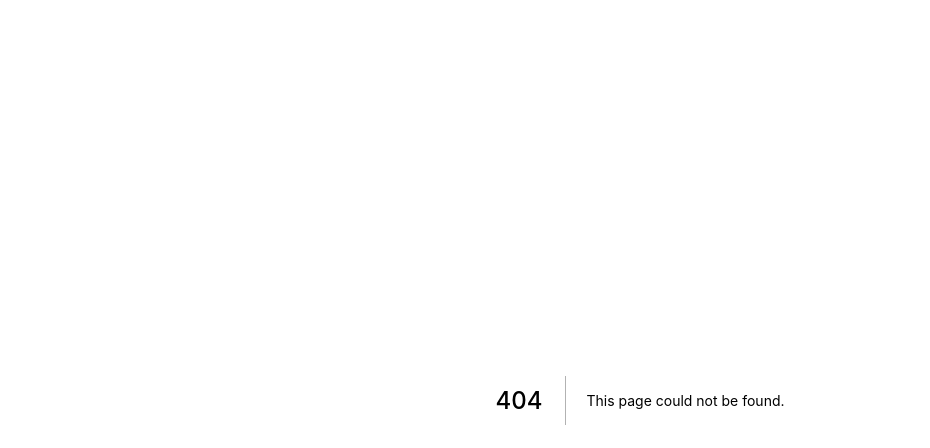
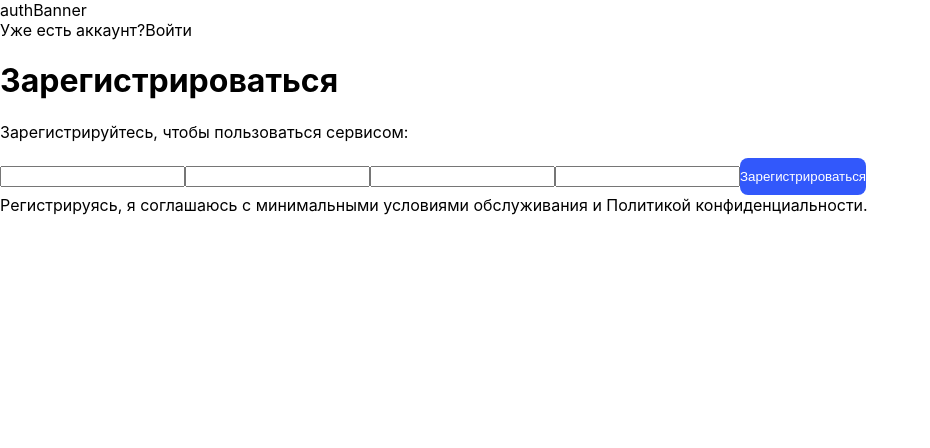
Before and after one commit to MarkComa/fullstats-test-frontend, a Next.js app: page /registration in a window 1280 px wide. Before the commit this address had no page. Shown: the top 448 px of the page, without its empty margins (0-930 px from the left). Built offline with nearby package versions, Linux system fonts and the light colour scheme.

Commit message:
create html page

```diff
--- a/package.json
+++ b/package.json
@@ -14,7 +14,8 @@
     "next": "12.1.6",
     "node-sass": "^7.0.1",
     "react": "18.1.0",
-    "react-dom": "18.1.0"
+    "react-dom": "18.1.0",
+    "react-hook-form": "^7.30.0"
   },
   "devDependencies": {
     "@types/node": "17.0.31",
--- /dev/null
+++ b/pages/404.tsx
@@ -0,0 +1,5 @@
+export default function Error() {
+  return (
+    <div>Кастомная странница 404 не предусмотрена заданием</div>
+  )
+}
--- a/pages/index.tsx
+++ b/pages/index.tsx
@@ -1,8 +1,6 @@
 import type { NextPage } from 'next'
-import Head from 'next/head'
-import Image from 'next/image'
 import { Button } from '../components/Button/Button'
-import styles from '../styles/Home.module.css'
+import styles from '../styles/Home.module.scss'
 
 const Home: NextPage = () => {
   return <div>Home
--- /dev/null
+++ b/pages/registration.tsx
@@ -0,0 +1,49 @@
+import { NextPage } from "next";
+import Link from "next/link";
+import React from "react";
+import { useForm } from "react-hook-form";
+import { Button } from "../components/Button/Button";
+import s from "../styles/Registration.module.scss";
+
+const Registration: NextPage = () => {
+	const { register, handleSubmit } = useForm();
+	const onSubmit = () => {};
+	return (
+		<div>
+			<div>
+				<div>authBanner</div>
+				<div>
+					<header>
+						<span>Уже есть аккаунт?</span>
+						<Link href='/login'>Войти</Link>
+					</header>
+					<h1>Зарегистрироваться</h1>
+					<p>Зарегистрируйтесь, чтобы пользоваться сервисом:</p>
+					<form onSubmit={handleSubmit(onSubmit)}>
+					<input
+							type='text'
+							{...register("firstname", { required: true })}
+						/>
+						<input
+							type='text'
+							{...register("surname", { required: true })}
+						/>
+						<input
+							type='text'
+							{...register("email", { required: true })}
+						/>
+						<input
+							type='password'
+							{...register("password", { required: true })}
+						/>
+						<Button type='submit' apparance={"primary"}>
+							Зарегистрироваться
+						</Button>
+					</form>
+					<span>Регистрируясь, я соглашаюсь с минимальными условиями обслуживания и <Link href='#'>Политикой конфиденциальности.</Link></span>
+				</div>
+			</div>
+		</div>
+	);
+};
+export default Registration;
```
Also changed, not shown: pages/login.tsx (+51 -6 lines), styles/Home.module.scss (renamed from styles/Home.module.css), styles/Login.module.scss (added), styles/Registration.module.scss (added), 1 other file (tests, documents, lock files or other folders).
